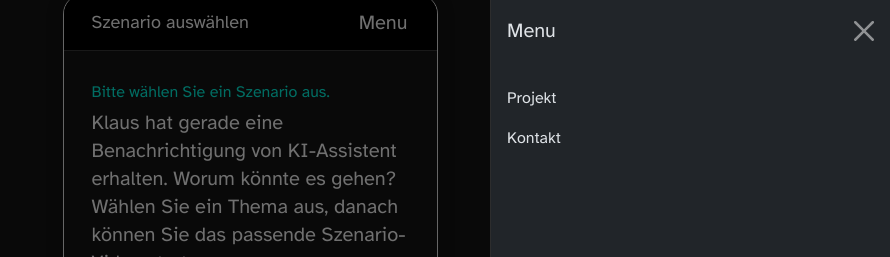
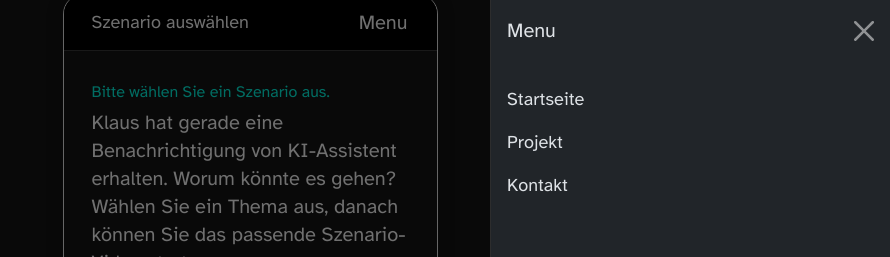
Before and after one commit to KIMMIHYE12/2030Future, a React (Vite) app: page /menu in a window 1280 px wide. Both pictures are taken after a click on the button "Menu". Shown: the top 257 px of the page, without its empty margins (390-1280 px from the left). Built offline with nearby package versions, Linux system fonts and the light colour scheme.

Commit message:
menu add

```diff
--- a/src/App.css
+++ b/src/App.css
@@ -110,3 +110,7 @@ body {
   color: #121212 !important;
   font-weight: 700 !important;
 }
+
+.nav-link {
+  font-size: 1.13rem !important;
+}
--- a/src/components/OffcanvasMenu.jsx
+++ b/src/components/OffcanvasMenu.jsx
@@ -24,6 +24,9 @@ function OffcanvasMenu() {
             </Offcanvas.Header>
             <Offcanvas.Body>
               <Nav className='justify-content-end flex-grow-1 pe-3'>
+                <Nav.Link as={Link} to='/menu'>
+                  Startseite
+                </Nav.Link>
                 <Nav.Link as={Link} to='/projekt'>
                   Projekt
                 </Nav.Link>
```
